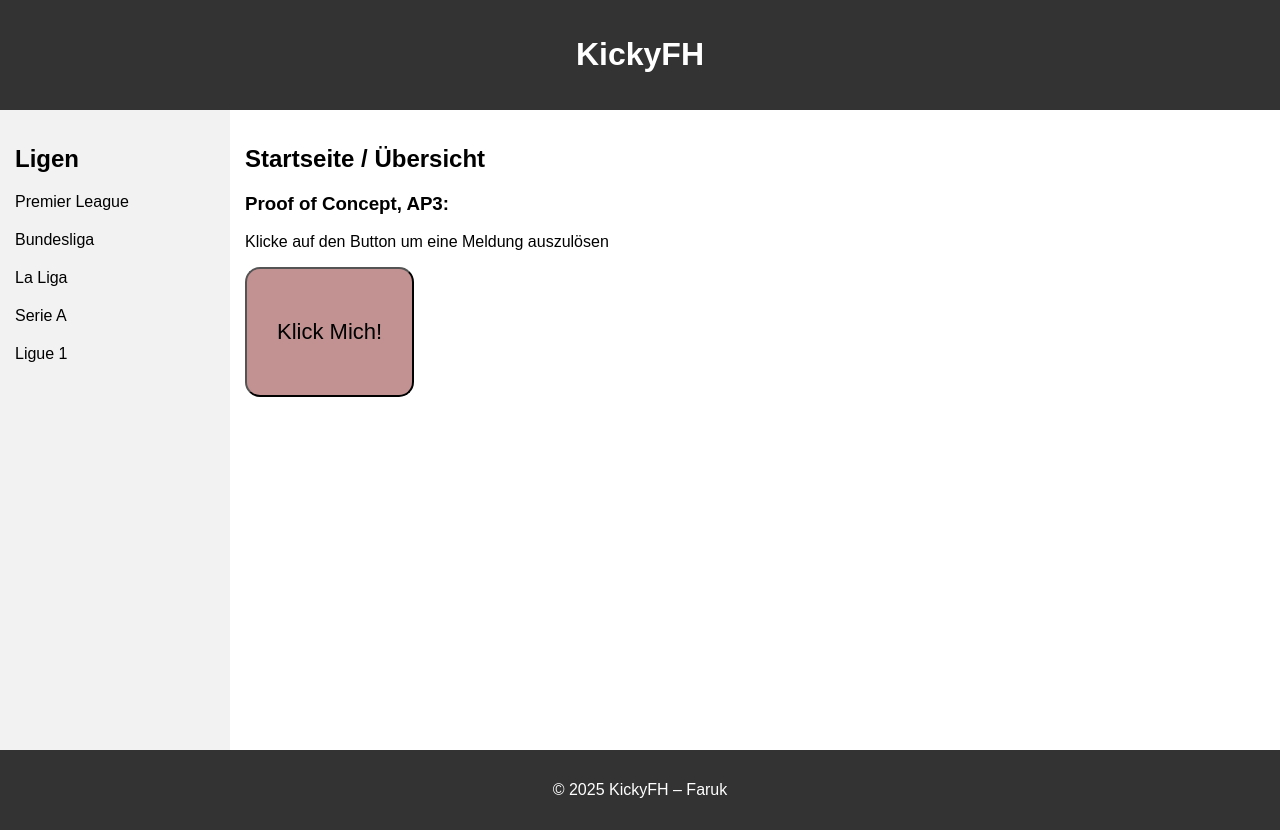
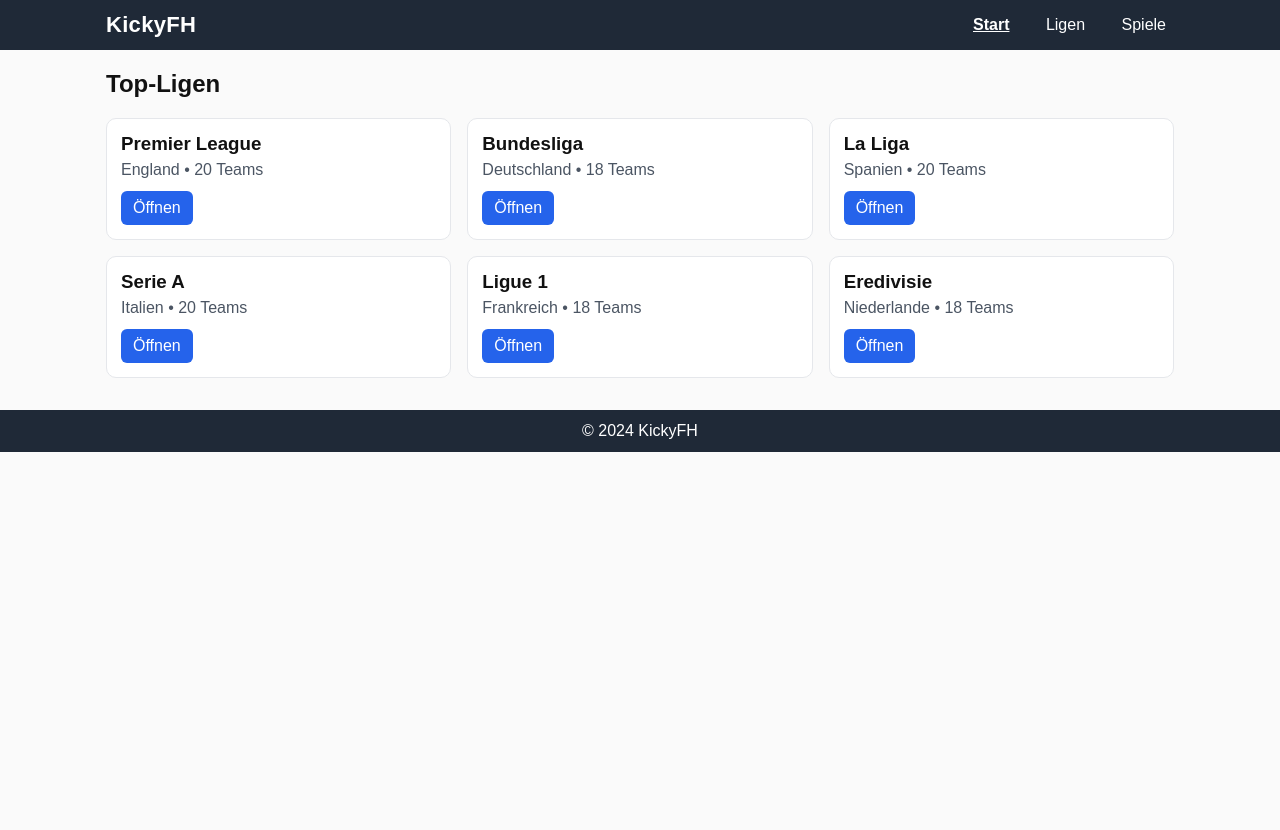
Before and after one commit to FaRuK296/Lern-Periode-7, a plain HTML site: page index.html in a window 1280 px wide. After the commit the page ends 800 px from the top, so only its background shows below. Drawn offline with Linux system fonts and the light colour scheme.

Commit message:
Add files via upload

```diff
--- a/index.html
+++ b/index.html
@@ -1,40 +1,73 @@
 <!DOCTYPE html>
 <html lang="de">
 <head>
-    <meta charset="UTF-8">
-    <meta name="viewport" content="width=device-width, initial-scale=1.0">
-    <title>KickyFH</title>
-    <link rel="stylesheet" href="style.css">
+  <meta charset="UTF-8" />
+  <meta name="viewport" content="width=device-width, initial-scale=1" />
+  <title>KickyFH – Start</title>
+  <link rel="stylesheet" href="style.css" />
 </head>
 <body>
+  <header class="site-header">
+    <div class="wrap">
+      <h1 class="logo">KickyFH</h1>
+      <nav class="nav">
+        <a class="nav__link nav__link--active" href="index.html">Start</a>
+        <a class="nav__link" href="ligen.html">Ligen</a>
+        <a class="nav__link" href="spiele.html">Spiele</a>
+      </nav>
+    </div>
+  </header>
 
-    <header>
-        <h1>KickyFH</h1>
-    </header>
+  <main class="wrap">
+    <h2>Top-Ligen</h2>
 
-    <div class="container">
-        <aside>
-            <h2>Ligen</h2>
-            <ul>
-                <li>Premier League</li>
-                <li>Bundesliga</li>
-                <li>La Liga</li>
-                <li>Serie A</li>
-                <li>Ligue 1</li>
-            </ul>
-        </aside>
+    <section class="grid">
 
-        <main>
-            <h2>Startseite / Übersicht</h2>
-            <h3>Proof of Concept, AP3:</h3>
-            <p>Klicke auf den Button um eine Meldung auszulösen</p>
-            <button id = "testButton"> Klick Mich!</button>
-        </main>
-    </div>
 
-    <footer>
-        <p>© 2025 KickyFH – Faruk</p>
-    </footer>
-<script src="script.js"></script>
+
+        <!-- data-league für späteres JS -->
+      <article class="card js-league" data-league="Premier League">
+        <h3>Premier League</h3>
+        <p>England • 20 Teams</p>
+        <a class="btn" href="ligen.html">Öffnen</a>
+      </article>
+
+      <article class="card js-league" data-league="Bundesliga">
+        <h3>Bundesliga</h3>
+        <p>Deutschland • 18 Teams</p>
+        <a class="btn" href="ligen.html">Öffnen</a>
+      </article>
+
+      <article class="card js-league" data-league="La Liga">
+        <h3>La Liga</h3>
+        <p>Spanien • 20 Teams</p>
+        <a class="btn" href="ligen.html">Öffnen</a>
+      </article>
+
+      <article class="card js-league" data-league="Serie A">
+        <h3>Serie A</h3>
+        <p>Italien • 20 Teams</p>
+        <a class="btn" href="ligen.html">Öffnen</a>
+      </article>
+
+      <article class="card js-league" data-league="Ligue 1">
+        <h3>Ligue 1</h3>
+        <p>Frankreich • 18 Teams</p>
+        <a class="btn" href="ligen.html">Öffnen</a>
+      </article>
+
+      <article class="card js-league" data-league="Eredivisie">
+        <h3>Eredivisie</h3>
+        <p>Niederlande • 18 Teams</p>
+        <a class="btn" href="ligen.html">Öffnen</a>
+      </article>
+    </section>
+  </main>
+
+  <footer class="site-footer">
+    <div class="wrap">© 2024 KickyFH</div>
+  </footer>
+
+  <script src="script.js"></script>
 </body>
 </html>
--- a/style.css
+++ b/style.css
@@ -1,45 +1,112 @@
+/* Basis */
+* { box-sizing: border-box; }
+html, body { height: 100%; }
 body {
-    margin: 0;
-    font-family: Arial, sans-serif;
+  margin: 0;
+  font-family: Arial, Helvetica, sans-serif;
+  color: #111;
+  background: #fafafa;
+}
+.wrap { max-width: 1100px; margin: 0 auto; padding: 0 16px; }
+
+/* Header / Navigation */
+.site-header {
+  background: #1f2937; /* dunkelgrau */
+  color: #fff;
+}
+.site-header .wrap {
+  display: flex;
+  align-items: center;
+  justify-content: space-between;
+  padding: 12px 16px;
+}
+.logo { margin: 0; font-size: 22px; letter-spacing: .3px; }
+
+.nav__link {
+  color: #fff;
+  text-decoration: none;
+  margin-left: 16px;
+  padding: 6px 8px;
+  border-radius: 6px;
+}
+.nav__link:hover { background: rgba(255,255,255,.12); }
+.nav__link--active {
+  font-weight: bold;
+  text-decoration: underline;
 }
 
-header, footer {
-    background-color: #333;
-    color: white;
-    padding: 15px;
-    text-align: center;
+/* Footer */
+.site-footer {
+  background: #1f2937;
+  color: #fff;
+  margin-top: 32px;
+}
+.site-footer .wrap { padding: 12px 16px; text-align: center; }
+
+/* Grid & Karten (Startseite) */
+.grid {
+  display: grid;
+  grid-template-columns: repeat(3, 1fr);
+  gap: 16px;
+  margin: 16px 0 8px;
+}
+@media (max-width: 900px) { .grid { grid-template-columns: repeat(2, 1fr); } }
+@media (max-width: 600px) { .grid { grid-template-columns: 1fr; } }
+
+.card {
+  background: #fff;
+  border: 1px solid #e5e7eb;
+  border-radius: 10px;
+  padding: 14px;
+}
+.card h3 { margin: 0 0 6px; }
+.card p { margin: 0 0 12px; color: #4b5563; }
+.btn {
+  display: inline-block;
+  background: #2563eb;
+  color: white;
+  text-decoration: none;
+  padding: 8px 12px;
+  border-radius: 6px;
+}
+.btn:hover { background: #1e40af; }
+
+/* Tabelle (Ligen) */
+.table-scroll { overflow-x: auto; }
+.table {
+  width: 100%;
+  border-collapse: collapse;
+  background: #fff;
+  border: 1px solid #e5e7eb;
+  border-radius: 8px;
+}
+.table th, .table td {
+  padding: 10px;
+  border-bottom: 1px solid #f1f5f9;
+  text-align: left;
+}
+.table thead th {
+  background: #f8fafc;
+  font-weight: 600;
 }
 
-.container {
-    display: flex;
-    min-height: 80vh;
+/* Matchliste (Spiele) */
+.matchlist {
+  list-style: none;
+  padding: 0;
+  margin: 16px 0;
+  background: #fff;
+  border: 1px solid #e5e7eb;
+  border-radius: 8px;
 }
+.match {
+  display: flex;
+  justify-content: space-between;
+  padding: 12px 14px;
+  border-bottom: 1px solid #f1f5f9;
+}
+.match:last-child { border-bottom: 0; }
+.teams { font-weight: 600; }
+.meta { color: #6b7280; }
 
-aside {
-    width: 200px;
-    background-color: #f2f2f2;
-    padding: 15px;
-}
-
-main {
-    flex: 1;
-    padding: 15px;
-
-}
-
-ul {
-    list-style: none;
-    padding: 0;
-}
-
-li {
-    margin-bottom: 20px;
-}
-
-button {
-padding: 50px 30px;
-background-color: #7100006d;
-font-size: 22px;
-border-radius: 15px;
-
-}
+.muted { color: #6b7280; font-size: 14px; margin-top: 8px; }
```
Also changed, not shown: ligen.html (added, +50 -0 lines), spiele.html (added, +48 -0 lines).
